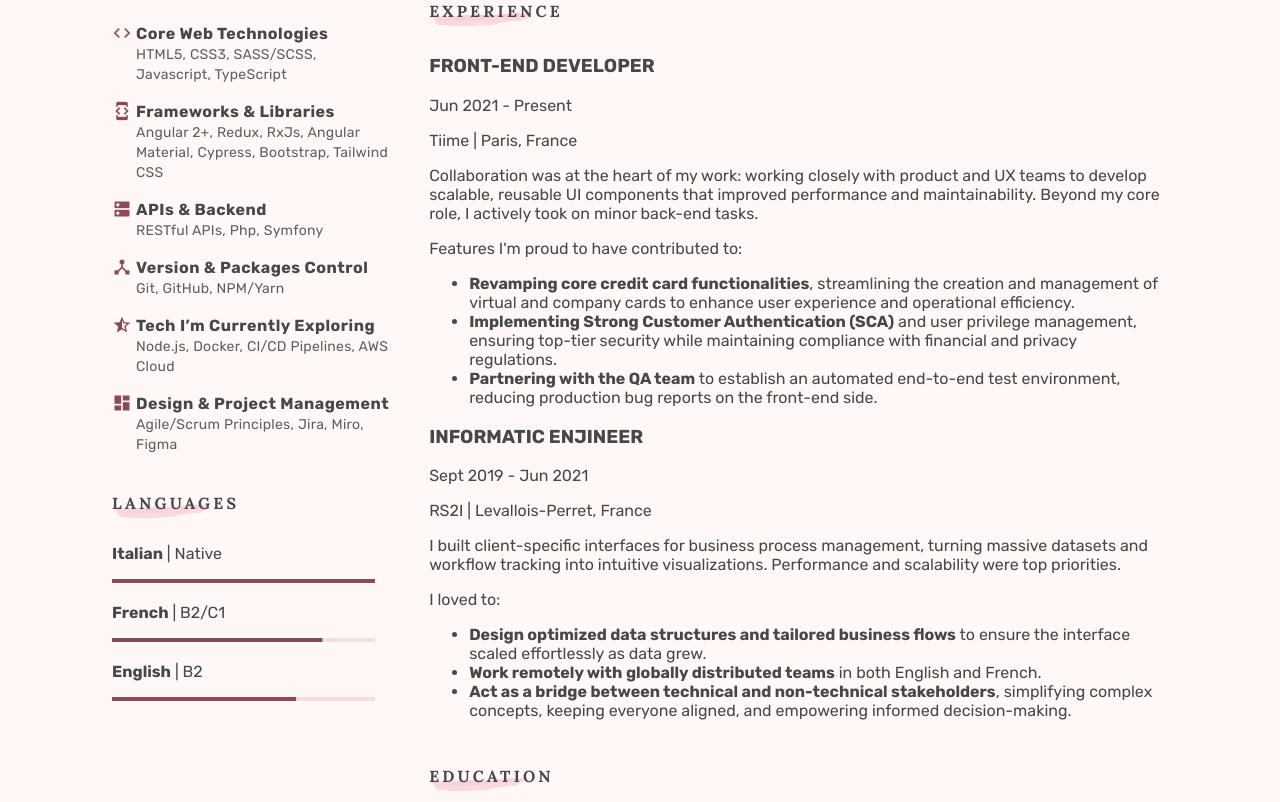
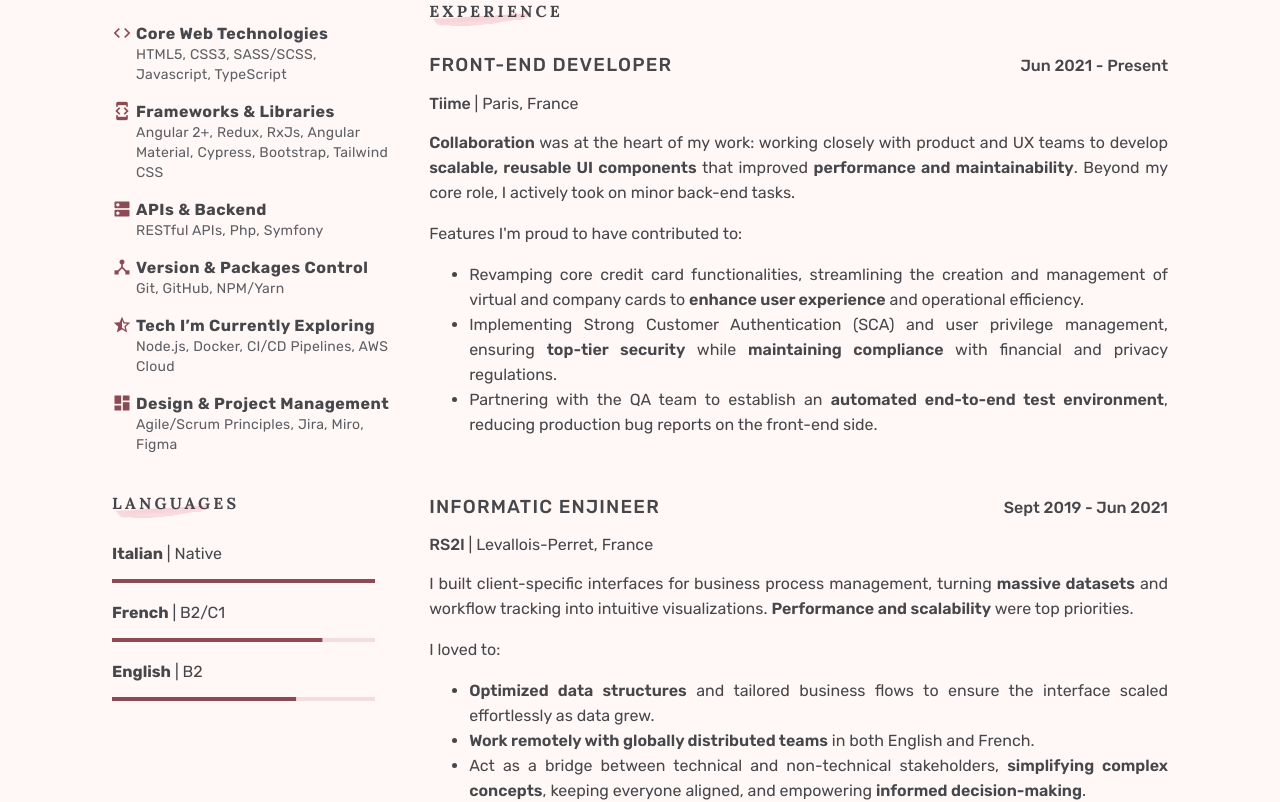
Before and after one commit to bpugliatti/personal-website, an Angular app: page /home in a window 1280 px wide. Shown: the part 560-1362 px from the top of the page. Built offline with nearby package versions, Linux system fonts and the light colour scheme.

Commit message:
feat: ensure responsiveness for medium size screen
from 1000px to 650px

```diff
--- a/src/app/components/experience/experience.component.html
+++ b/src/app/components/experience/experience.component.html
@@ -1,8 +1,19 @@
-<div>
-  <h3>{{ experience.experienceName }}</h3>
+<div class="experience-container">
+  <div>
+    <h3>{{ experience.experienceName }}</h3>
+    <p>
+      <span class="highlight"> {{ experience.companyName }} </span>|
+      {{ experience.location }}
+    </p>
+  </div>
   <p>
-    {{ experience.experienceDateStart }} - {{ experience.experienceDateEnd }}
+    <span class="highlight">
+      {{ experience.experienceDateStart }} -
+      {{ experience.experienceDateEnd }}</span
+    >
   </p>
-  <p>{{ experience.companyName }} | {{ experience.location }}</p>
-  <p [innerHTML]="experience.extraDescription"></p>
+  <p
+    [innerHTML]="experience.extraDescription"
+    class="experience-description"
+  ></p>
 </div>
--- a/src/app/components/experience/experience.component.scss
+++ b/src/app/components/experience/experience.component.scss
@@ -0,0 +1,28 @@
+.experience-container {
+  margin-bottom: 25px;
+  display: flex;
+  flex-wrap: wrap;
+  font-weight: 400;
+  line-height: 20px;
+  align-items: baseline;
+  justify-content: space-between;
+  h3 {
+    font-weight: 500;
+    text-transform: uppercase;
+    letter-spacing: 1.2px;
+  }
+
+  .experience-description {
+    width: 100%;
+    text-align: justify;
+    font-size: 16px;
+    line-height: 25px;
+  }
+  p {
+    margin: 0;
+  }
+}
+.highlight,
+.experience-description strong {
+  font-weight: 500 !important;
+}
--- a/src/app/components/experience/experience.component.ts
+++ b/src/app/components/experience/experience.component.ts
@@ -1,5 +1,6 @@
-import { Component, Input } from '@angular/core';
+import { Component, inject, Input } from '@angular/core';
 import { Experience } from '../../core/models/experience.model';
+import { DomSanitizer, SafeHtml } from '@angular/platform-browser';
 
 @Component({
   selector: 'app-experience',
@@ -9,4 +10,11 @@ import { Experience } from '../../core/models/experience.model';
 })
 export class ExperienceComponent {
   @Input() experience!: Experience;
+  private sanitizer = inject(DomSanitizer);
+
+  get sanitizedDescription(): SafeHtml {
+    return this.sanitizer.bypassSecurityTrustHtml(
+      this.experience?.extraDescription || ''
+    );
+  }
 }
--- a/src/app/components/header/header.component.scss
+++ b/src/app/components/header/header.component.scss
@@ -6,6 +6,7 @@
 .photo-section {
   width: 35%;
   padding: 20px;
+  min-width: 270px;
 }
 
 .info-section {
@@ -37,7 +38,7 @@ h1 {
   }
 
   .photo-section {
-    width: 100%;
+    width: 90%;
   }
 
   .info-section {
--- a/src/app/components/resume-container/resume-container.component.scss
+++ b/src/app/components/resume-container/resume-container.component.scss
@@ -57,6 +57,47 @@ header {
   .container {
     .content-container {
       flex-direction: column-reverse;
+      aside {
+        width: 100%;
+        padding-top: 0px;
+        display: flex;
+        flex-wrap: wrap;
+        flex-direction: column;
+
+        section {
+          display: flex;
+          flex-wrap: wrap;
+          gap: 0.5rem; // Adds spacing between elements
+        }
+
+        section:nth-child(1) {
+          //  flex-wrap: wrap;
+          flex-direction: row;
+          align-items: center;
+          app-contact-item {
+            margin-right: 20px;
+          }
+        }
+
+        section:nth-child(2),
+        section:nth-child(3) {
+          flex-wrap: wrap;
+          display: flex;
+          flex-direction: row;
+          h2 {
+            max-width: 100px;
+            max-height: 20px;
+          }
+        }
+
+        section:nth-child(2) {
+          margin-bottom: 20px;
+        }
+
+        section:nth-child(3) {
+          justify-content: space-between; // Distributes items evenly
+        }
+      }
     }
   }
 }
--- a/src/app/components/skill/skill.component.scss
+++ b/src/app/components/skill/skill.component.scss
@@ -27,3 +27,13 @@
   font-size: 20px;
   margin: 16px 0px !important;
 }
+
+@media screen and (max-width: 1000px) {
+  .skill-list {
+    display: inline-grid;
+    grid-template-columns: 1fr 1fr;
+    flex-direction: row;
+    max-width: 100%;
+    padding-top: 0px;
+  }
+}
--- a/src/app/core/constants/cv-info.constant.ts
+++ b/src/app/core/constants/cv-info.constant.ts
@@ -5,8 +5,7 @@ export const CV_INFO = {
     lastName: 'PUGLIATTI',
     firstName: 'Barbara',
     jobTitle: 'Front-end Developer',
-    aboutMe:
-      "<p>As a Front-End Developer with 5+ years of experience, I love bringing ideas to life through intuitive interfaces that make everyday interactions smoother and more enjoyable.</p> <p>Specializing in the JavaScript/TypeScript ecosystem, I'm a curious mind who loves exploring new technologies, refining best practices, and finding smarter ways to build high-impact digital experiences.</p>",
+    aboutMe: `<p>As a <span class="highlight">Front-End Developer</span> with 5+ years of experience, I love bringing ideas to life through <span class="highlight">intuitive interfaces</span> that make everyday interactions smoother and more enjoyable.</p> <p>Specialized in the <span class="highlight">Angular</span> ecosystem, I'm a curious mind who loves <span class="highlight">exploring new technologies</span>, refining <span class="highlight">best practices</span>, and finding smarter ways to build high-impact digital experiences.</p>`,
   },
   jobExperiences: [
     {
@@ -16,13 +15,14 @@ export const CV_INFO = {
       companyName: 'Tiime',
       location: 'Paris, France',
       extraDescription: `
-        <p>Collaboration was at the heart of my work: working closely with product and UX teams to develop scalable, reusable UI components that improved performance and maintainability. Beyond my core role, I actively took on minor back-end tasks.</p>
-        <p>Features I'm proud to have contributed to:</p>
-        <ul>
-            <li><strong>Revamping core credit card functionalities</strong>, streamlining the creation and management of virtual and company cards to enhance user experience and operational efficiency.</li>
-            <li><strong>Implementing Strong Customer Authentication (SCA)</strong> and user privilege management, ensuring top-tier security while maintaining compliance with financial and privacy regulations.</li>
-            <li><strong>Partnering with the QA team</strong> to establish an automated end-to-end test environment, reducing production bug reports on the front-end side.</li>
-        </ul>
+      <p><span class="highlight">Collaboration</span> was at the heart of my work: working closely with product and UX teams to develop <span class="highlight">scalable, reusable UI components</span> that improved <span class="highlight">performance and maintainability</span>. Beyond my core role, I actively took on minor back-end tasks.</p>
+  <p>Features I'm proud to have contributed to:</p>
+  <ul>
+      <li>Revamping core credit card functionalities, streamlining the creation and management of virtual and company cards to <span class="highlight">enhance user experience</span> and operational efficiency.</li>
+      <li>Implementing Strong Customer Authentication (SCA) and user privilege management, ensuring <span class="highlight">top-tier security</span> while <span class="highlight">maintaining compliance</span> with financial and privacy regulations.</li>
+      <li>Partnering with the QA team to establish an <span class="highlight">automated end-to-end test environment</span>, reducing production bug reports on the front-end side.</li>
+  </ul>
+
     `,
     },
     {
@@ -32,13 +32,13 @@ export const CV_INFO = {
       companyName: 'RS2I',
       location: 'Levallois-Perret, France',
       extraDescription: `
-        <p>I built client-specific interfaces for business process management, turning massive datasets and workflow tracking into intuitive visualizations. Performance and scalability were top priorities.</p>
-        <p>I loved to:</p>
+       <p>I built client-specific interfaces for business process management, turning <span class="highlight">massive datasets</span> and workflow tracking into intuitive visualizations. <span class="highlight">Performance and scalability</span> were top priorities.</p>
+      <p>I loved to:</p>
         <ul>
-            <li><strong>Design optimized data structures and tailored business flows</strong> to ensure the interface scaled effortlessly as data grew.</li>
-            <li><strong>Work remotely with globally distributed teams</strong> in both English and French.</li>
-            <li><strong>Act as a bridge between technical and non-technical stakeholders</strong>, simplifying complex concepts, keeping everyone aligned, and empowering informed decision-making.</li>
-        </ul>
+          <li><span class="highlight">Optimized data structures</span> and tailored business flows to ensure the interface scaled effortlessly as data grew.</li>
+          <li><span class="highlight">Work remotely with globally distributed teams</span> in both English and French.</li>
+          <li>Act as a bridge between technical and non-technical stakeholders, <span class="highlight">simplifying complex concepts</span>, keeping everyone aligned, and empowering <span class="highlight">informed decision-making</span>.</li>
+      </ul>
     `,
     },
   ],
--- a/src/styles/styles.scss
+++ b/src/styles/styles.scss
@@ -54,3 +54,7 @@ mat-list span[matListItemLine] {
 mat-list-item {
   padding-left: 0;
 }
+
+.highlight {
+  font-weight: 600;
+}
```
Also changed, not shown: public/illus/watercolor-line.png.
